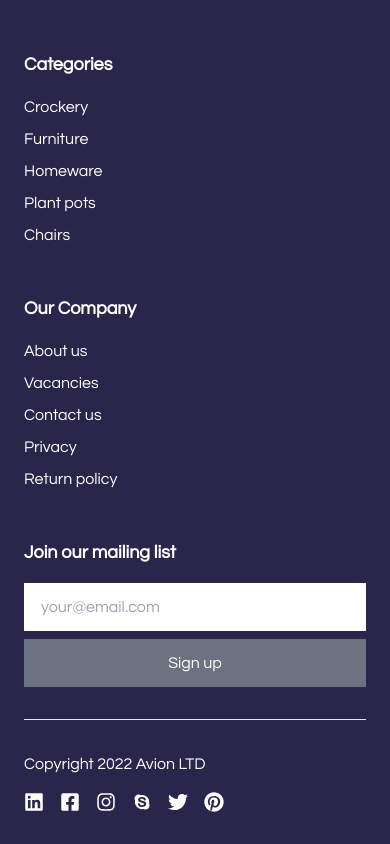
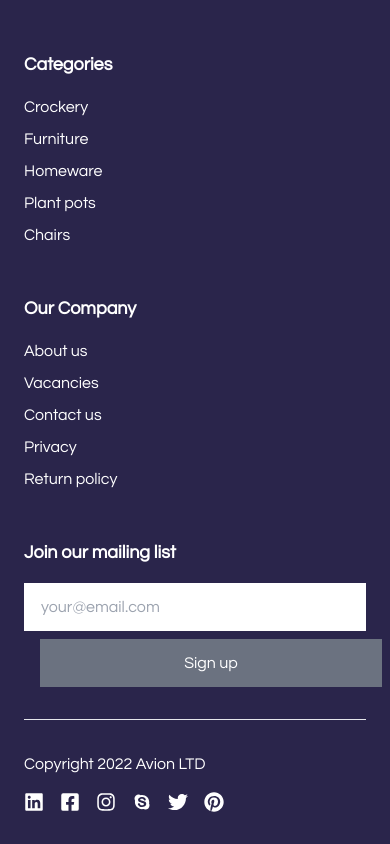
Before and after one commit to ayeshajaz/e-commerce-hackathon, a Next.js app: page /Cart in a window 390 px wide. Shown: the part 1278-2122 px from the top of the page. Built offline with nearby package versions, Linux system fonts and the light colour scheme.

Commit message:
Update Footer.tsx

```diff
--- a/src/components/Footer.tsx
+++ b/src/components/Footer.tsx
@@ -53,7 +53,7 @@ const Footer = () => {
                 placeholder="your@email.com"
                 className='w-full sm:w-[250px] lg:w-[300px] h-[48px] p-4 text-white border border-white rounded-md'
               />
-              <button className='mt-2 sm:mt-0 sm:ml-2 w-full sm:w-[100px] h-[48px] text-[#FFFFFF] bg-gray-500 rounded-md'>
+              <button className='mt-2 sm:mt-0 sm:ml-2 w-full sm:w-[100px] h-[48px] ml-4 text-[#FFFFFF] bg-gray-500 rounded-md'>
                 Sign up
               </button>
             </div>
```
